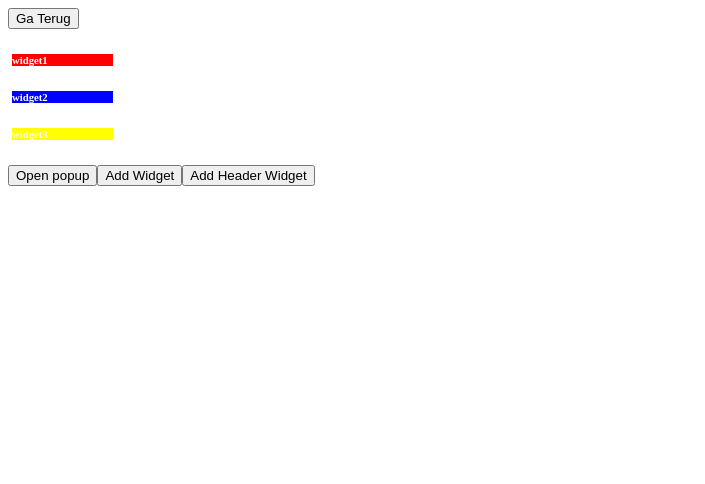
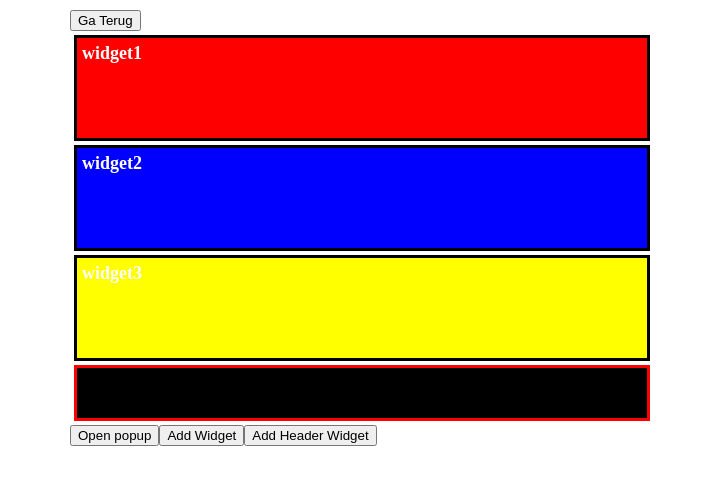
Before and after one commit to zrowan1/bgss, a Vue app in the folder client/: page /BG in a window 1280 px wide. Both pictures are taken after a click on the button "Add Header Widget". Shown: the top 484 px of the page, without its empty margins (0-705 px from the left). Built offline with nearby package versions, Linux system fonts and the light colour scheme; the HTML template or start-up script is replaced by a standard one.

Commit message:
CSS voor widget, header en body

```diff
--- a/client/src/components/widget.vue
+++ b/client/src/components/widget.vue
@@ -16,6 +16,17 @@
         background-color: white;
         color: white;
         margin: 4px;
-        width: 100.69px
+        width: 50%;
+        height: 100px;
+        border: solid;
+        border-color: black;
+    }
+
+
+
+    h6 {
+      font-size: large;
+      padding: 5px;
+      margin: 0;
     }
 </style>
--- a/client/src/components/widgetHeader.vue
+++ b/client/src/components/widgetHeader.vue
@@ -18,8 +18,15 @@
 <style scoped>
     .widgetDiv {
         color: white;
-        background: green;
+        background: black;
         margin: 4px;
-        width: 400px;
+        width: 50%;
+        height: 50px;
+        border: solid;
+        border-color: red;
+    }
+
+    h1 {
+      margin: 0;
     }
 </style>
--- a/client/src/views/BrandGuide.vue
+++ b/client/src/views/BrandGuide.vue
@@ -44,7 +44,6 @@
         widgets.value.push(newWidget)
         console.log(widgets.value.length);
         naam++;
-
     }
 
 
@@ -53,7 +52,7 @@
 
 <template id="test">
 
-
+  <div class="body">
     <div>
       <button @click="goToCms()"> Ga Terug</button>
     </div>
@@ -79,4 +78,12 @@
         dit is een popup
       </h1>
     </widgetConfig>
+  </div>
 </template>
+
+<style scoped>
+  .body {
+    width: 1140px;
+    margin: 10px auto;
+  }
+</style>
```
Lines whose indentation alone changed are shown as unchanged.
